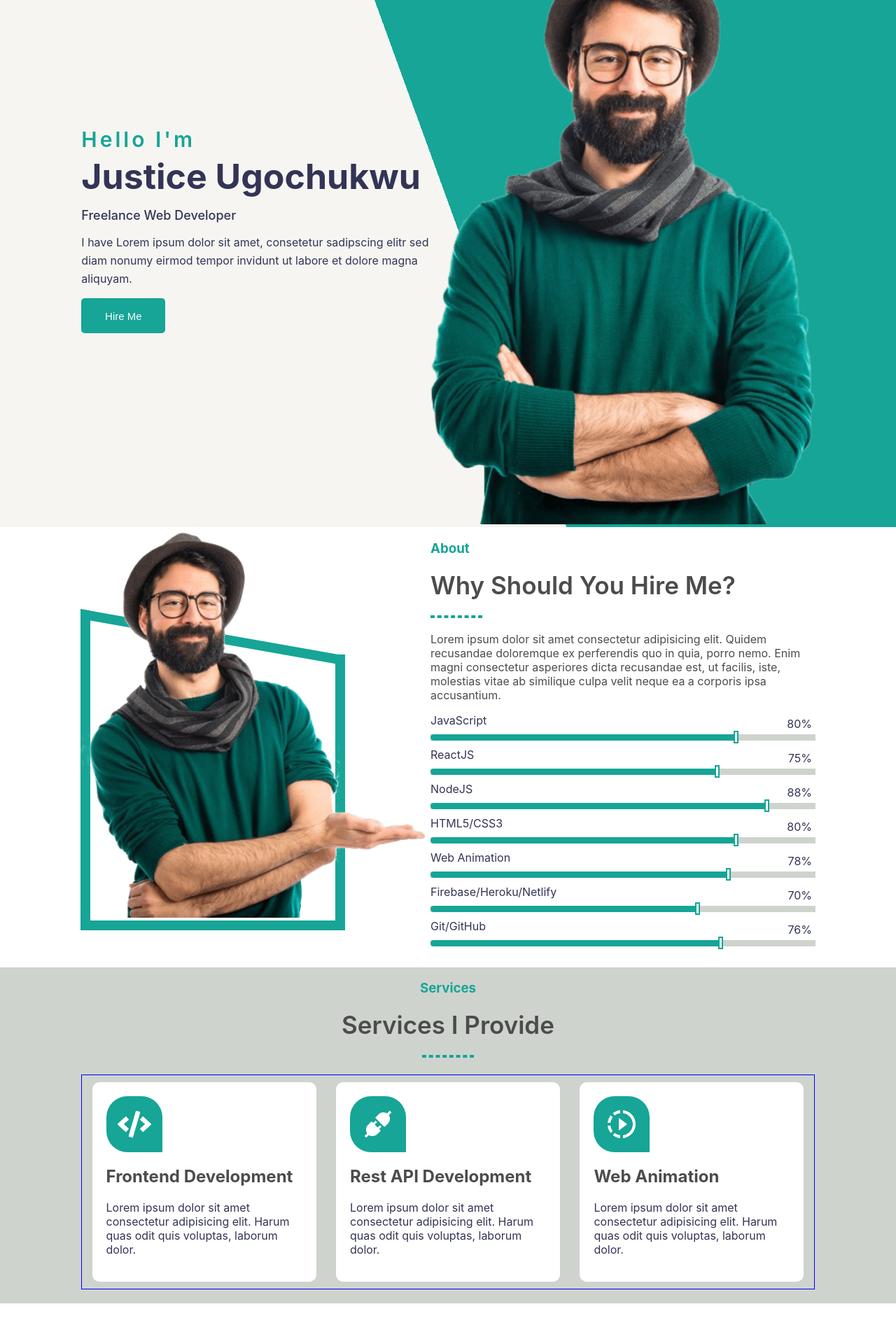
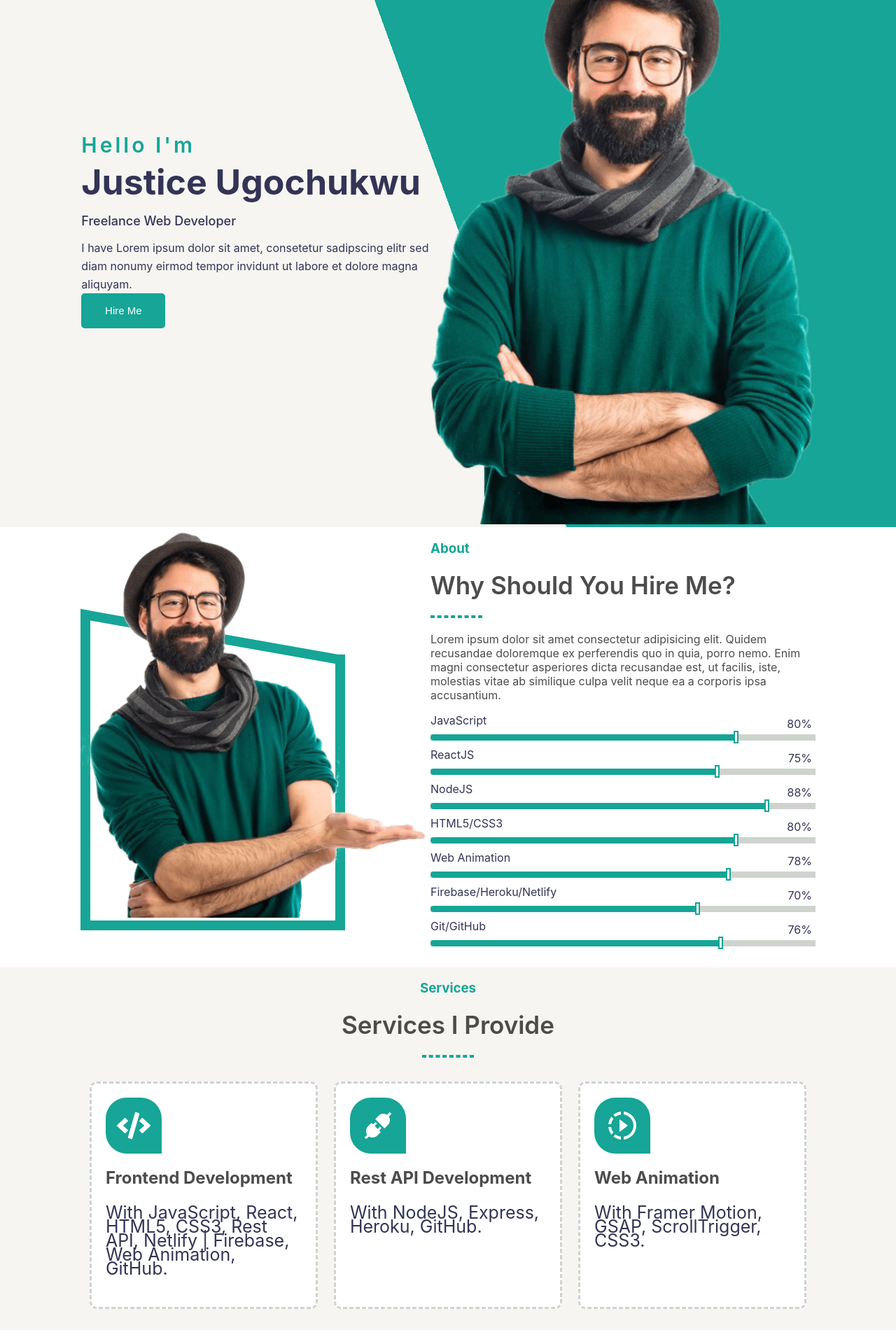
Before and after one commit to Sherlock-HolmesJM/portfolio, a React (Create React App) app: page / in a window 1280 px wide. Shown: the part 176-2096 px from the top of the page at 70% size. Before the commit the page ends 2058 px from the top, so only its background shows below. Built offline with nearby package versions, Linux system fonts and the light colour scheme.

Commit message:
started on the portfolio componenet

```diff
--- a/src/App.tsx
+++ b/src/App.tsx
@@ -3,7 +3,7 @@ import { useViewportScroll } from 'framer-motion';
 import Header from './components/Header';
 import Home from './sections/Home';
 import About from './sections/About';
-import Service from './sections/Services';
+import Service from './sections/Service';
 import log from './logger';
 import gsap from 'gsap';
 import scrollTrigger from 'gsap/ScrollTrigger';
--- /dev/null
+++ b/src/components/Button.tsx
@@ -0,0 +1,21 @@
+import styled from 'styled-components';
+import { motion } from 'framer-motion';
+import * as config from '../config';
+
+const Button = styled(motion.button)`
+   font-family: 'Montserat' sans-serif;
+   font-size: 15px;
+   padding: 10px;
+   color: ${config.color1};
+   background: ${config.color3};
+   outline: none;
+   border: none;
+   border-radius: 5px;
+   width: 120px;
+   height: 50px;
+   margin-top: 15px;
+
+   :hover { cursor: pointer; }
+`;
+
+export default Button;
--- a/src/components/Card.tsx
+++ b/src/components/Card.tsx
@@ -33,13 +33,14 @@ const CARD = styled.div`
    width: 280px;
    padding: 20px;
    margin: 10px;
-   border: 2px grove ${config.color1};
+   border: 3px dashed ${config.color6};
    border-radius: 10px;
    transition: ${transition};
 
    &:hover {
       background: ${config.color3};
       color: ${config.color1};
+      border: 3px solid ${config.color1};
    }
 
    &:hover .card__iconDiv {
@@ -82,6 +83,9 @@ const Caption = styled.h2`
 const Text = styled.p`
    color: ${config.color5};
    transition: ${transition};
+   font-size: 25px;
+   font-weight: 400px;
+   line-height: 20px;
 `;
 
 export default Card
--- a/src/components/Header.tsx
+++ b/src/components/Header.tsx
@@ -2,10 +2,9 @@ import React, { useState } from 'react';
 import { motion, useCycle } from 'framer-motion';
 import styled from 'styled-components';
 import { MenuToggle } from './MenuToggle';
-import log from '../logger';
 import Nav from './Nav';
 import logo from '../logo.svg';
-import { color1, color2, color3, color4 } from '../config';
+import * as config from '../config';
 
 interface Props {
    matches: boolean,
@@ -38,7 +37,7 @@ function Header(props: Props) {
    }
 
    return (
-      <HeaderComp layout transition={{ duration: 0.6 }}
+      <HeaderComp layout transition={{ duration: 0.4 }}
          className={sticky ? 'header--sticky' : ''}
          initial={false}
          animate={!matches ? "keep" : isOpen ? "open" : "closed"}
@@ -73,10 +72,8 @@ const HeaderComp = styled(motion.header)<{ sticky: boolean, matches: boolean }>`
    z-index: 111;
 
    &.header--sticky {
-      background: ${color1};
-      border-radius: 0px;
-      box-shadow:   3px 3px 3px ${color2},
-      -5px -5px 10px ${color4};
+      background: ${config.color1};
+      border: 3px solid ${config.color1};
    }
 `;
 
--- a/src/components/Range.tsx
+++ b/src/components/Range.tsx
@@ -42,7 +42,7 @@ const Div = styled.div`
 
 const SkillbarContainer = styled.div`
    position: relative;
-   background: ${config.color2};
+   background: ${config.color6};
    width: 550px;
    height: 9px;
 `;
--- a/src/config.ts
+++ b/src/config.ts
@@ -1,8 +1,9 @@
 export const color1 = '#ffffff';
-export const color2 = '#cfd3ce';
+export const color2 = 'rgba(246,245,241)';
 export const color3 = '#16a596';
 export const color4 = '#4c4c4c';
 export const color5 = '#333456';
+export const color6 = '#cfd3ce';
 // export const color4 = '#f6f5f1';
 // export const color6 = '#898b8a';
 
--- a/src/sections/Home.tsx
+++ b/src/sections/Home.tsx
@@ -1,9 +1,10 @@
 import React, { useCallback } from 'react';
 import styled from 'styled-components';
-import { motion, useViewportScroll } from 'framer-motion';
+import { motion } from 'framer-motion';
 import log from '../logger';
 import hero from '../images/hero.png';
-import { color3, color5 } from '../config';
+import Button from '../components/Button';
+import { color1, color2, color3, color5 } from '../config';
 
 interface Props {
    matches: boolean
@@ -77,7 +78,7 @@ const linear_grad = 'linear-gradient(70deg, rgba(246,245,241,1) 50%, rgba(22,165
 const HomeComp = styled(motion.div)<Props>`
    display: flex;
    color: ${color5};
-   background: ${({ matches }) => matches ? 'rgb(246,245,241)' : linear_grad};
+   background: ${({ matches }) => matches ? color2 : linear_grad};
    background-repeat: no-repeat;
    box-sizing: border-box;
 `;
@@ -129,22 +130,6 @@ const P2 = styled(motion.p)`
    margin-top: 15px;
 `;
 
-const Button = styled(motion.button)`
-   font-family: 'Montserat' sans-serif;
-   font-size: 15px;
-   padding: 10px;
-   color: #fff;
-   background: ${color3};
-   outline: none;
-   border: none;
-   border-radius: 5px;
-   width: 120px;
-   height: 50px;
-   margin-top: 15px;
-
-   :hover { cursor: pointer; }
-`;
-
 const MainDivItem2 = styled.div`
    padding-bottom: 0;
    margin-bottom: 0;
--- a/src/sections/Services.tsx
+++ b/src/sections/Service.tsx
@@ -7,15 +7,16 @@ import { FaCode } from 'react-icons/fa';
 import { MdSlowMotionVideo } from 'react-icons/md';
 import * as config from '../config';
 
-const texts = [
-   'Lorem ipsum dolor sit amet consectetur adipisicing elit. Harum quas odit quis voluptas, laborum dolor.',
-   'Lorem ipsum dolor sit amet consectetur adipisicing elit. Harum quas odit quis voluptas, laborum dolor.',
-   'Lorem ipsum dolor sit amet consectetur adipisicing elit. Harum quas odit quis voluptas, laborum dolor.',
-];
+const captions = ['Frontend Development', 'Rest API Development', 'Web Animation'];
 
 const icons = [FaCode, AiFillApi, MdSlowMotionVideo];
 
-const captions = ['Frontend Development', 'Rest API Development', 'Web Animation'];
+const texts = [
+   'With JavaScript, React, HTML5, CSS3, Rest API, Netlify | Firebase, Web Animation, GitHub.',
+   'With NodeJS, Express, Heroku, GitHub.',
+   'With Framer Motion, GSAP, ScrollTrigger, CSS3.',
+];
+
 
 interface Props {}
 
@@ -54,7 +55,6 @@ const CardContainer = styled.div`
    justify-content: space-around;
    flex-wrap: wrap;
    margin: 20px 0;
-   border: 1px solid blue;
 `;
 
 const Aside = styled.aside`
```
Also changed, not shown: src/sections/Portfolio.tsx (added, +38 -0 lines).
